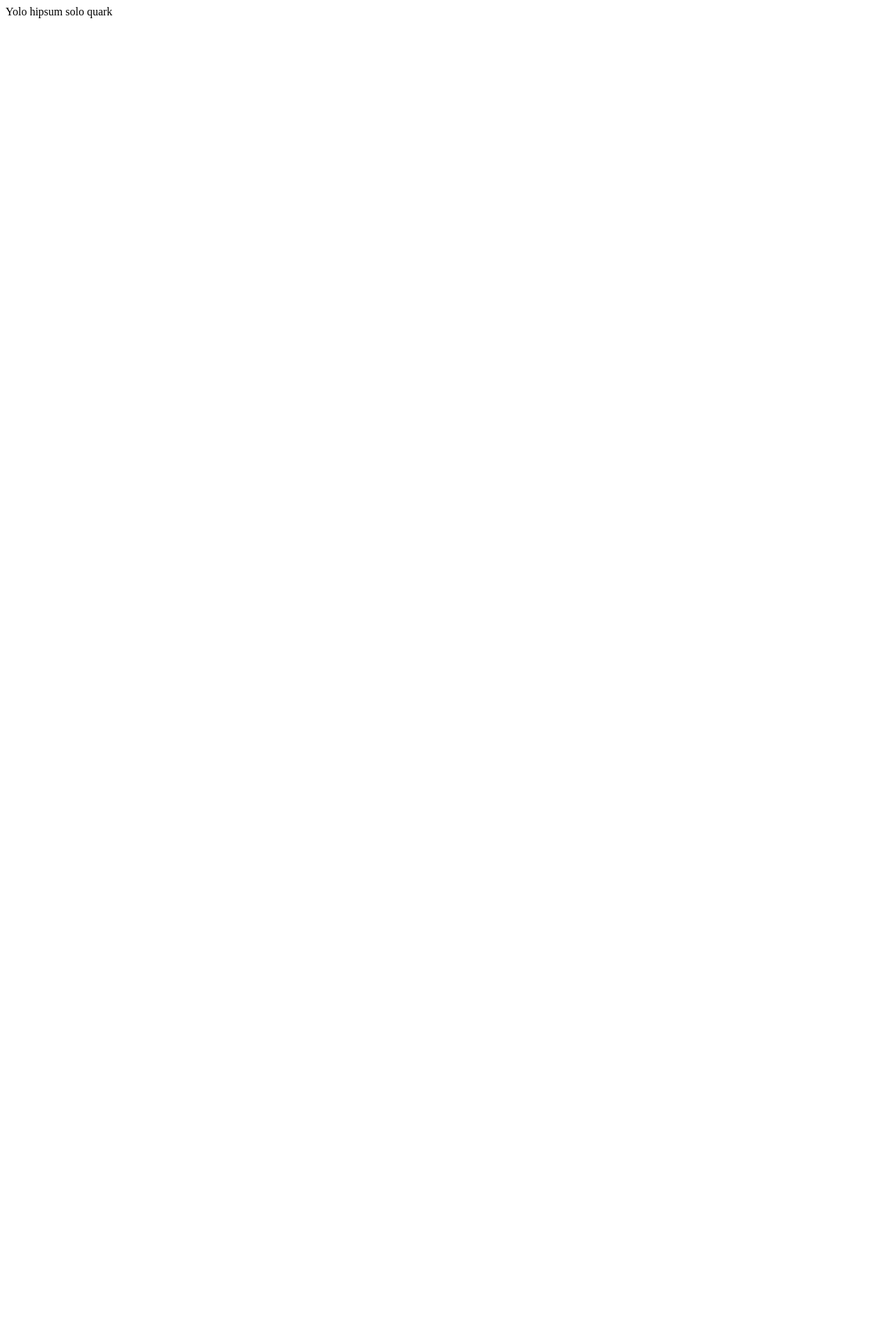
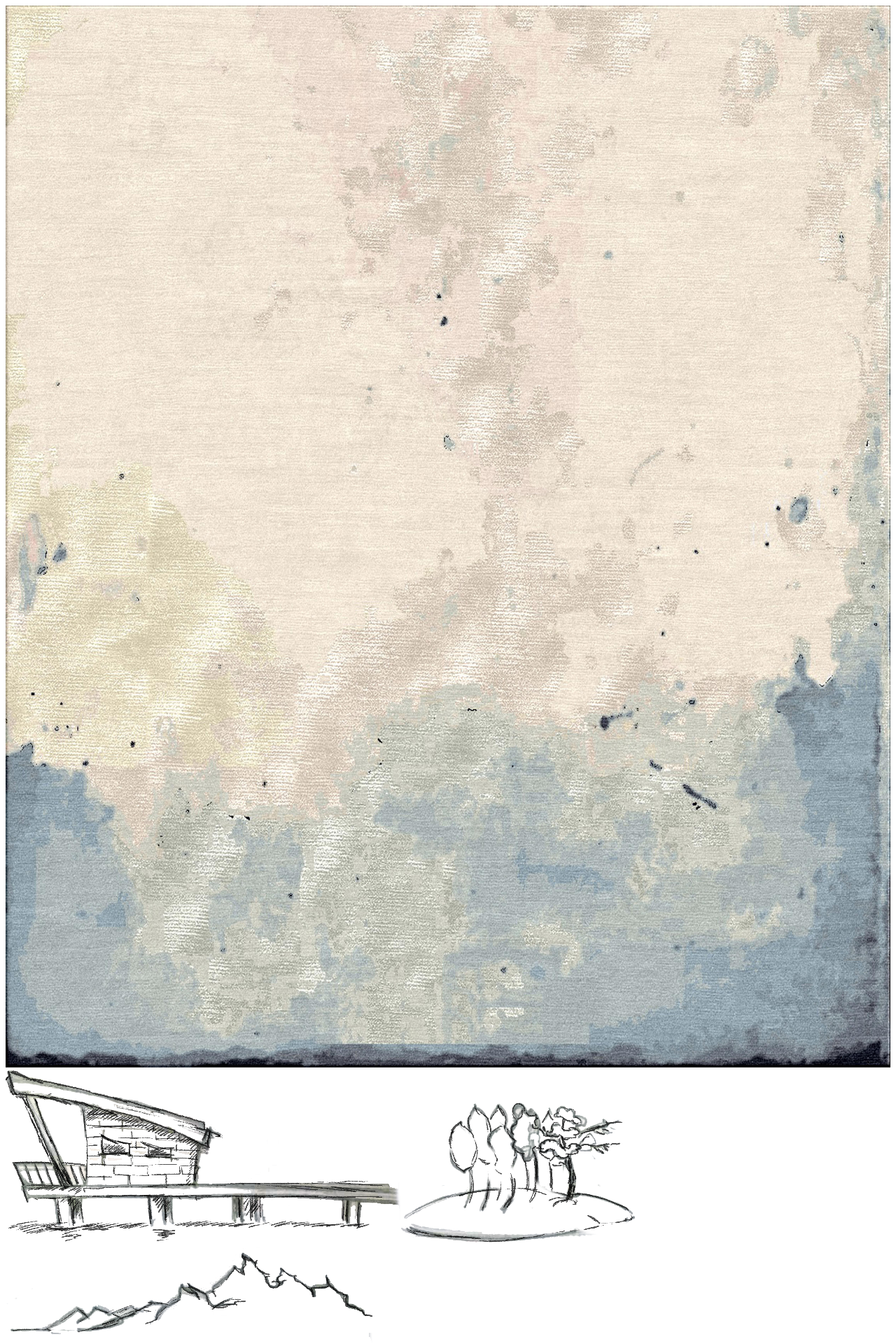
Before and after one commit to maikkinen/divers, a React (Create React App) app: page / in a window 1280 px wide. Shown: the top 1920 px of the page at 70% size. Before the commit the page ends 800 px from the top, so only its background shows below. Built offline with nearby package versions, Linux system fonts and the light colour scheme.

Commit message:
Sandboxing with images

```diff
--- a/src/App.js
+++ b/src/App.js
@@ -1,9 +1,28 @@
 import React from 'react'
+import watercolor from './pics/watercol_texture.jpg'
+import dock from './pics/bg_elems_cabin.png'
+import iland from './pics/bg_iland.png'
+import mountains from './pics/bg_mountains.png'
+import divers from './pics/divers_graphic1.png'
+
+const bgStyle = {
+  //backgroundImage: `url(${watercolor})`,
+  width: '100%',
+  height: '100%',
+  backgroundPosition: 'center',
+  backgroundSize: 'cover',
+  backgroundRepeat: 'no-repeat'
+}
+
 
 const App = () => {
   return (
-    <div >
-      Yolo hipsum solo quark
+    <div>
+      <img style={bgStyle} src={watercolor}/>
+      <img src={dock}/>
+      <img src={iland}/>
+      <img src={mountains}/>
+      <img src={divers}></img>
     </div>
   )
 }
```
